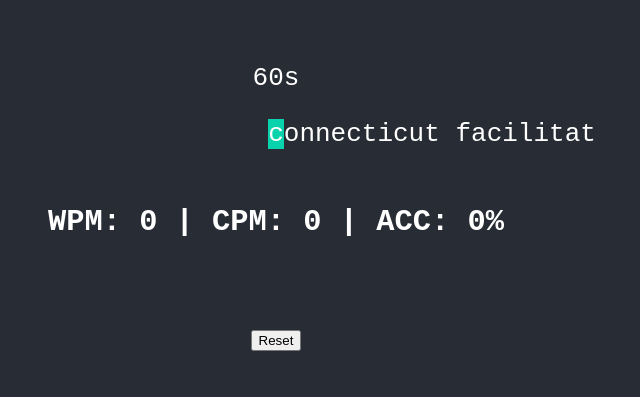
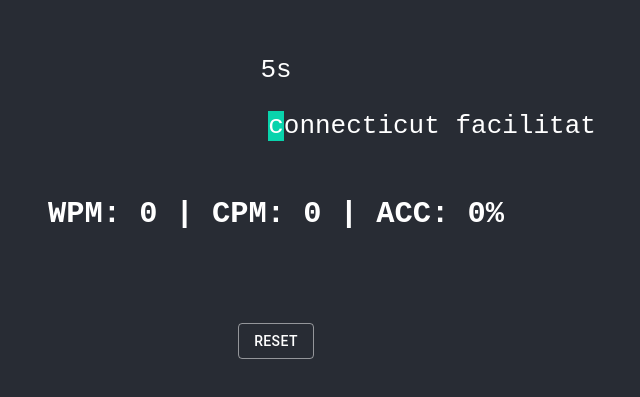
Before and after one commit to jzhr/turbo-typer, a React (Create React App) app: page / in a window 1280 px wide. Shown: the part 193-590 px from the top of the page, without its empty margins (364-1004 px from the left). Built offline with nearby package versions, Linux system fonts and the light colour scheme.

Commit message:
Added MaterialUI buttons

```diff
--- a/package.json
+++ b/package.json
@@ -4,6 +4,7 @@
   "private": true,
   "homepage": "https://jzhr.github.io/turbo-typer",
   "dependencies": {
+    "@material-ui/core": "^4.11.0",
     "@testing-library/jest-dom": "^4.2.4",
     "@testing-library/react": "^9.5.0",
     "@testing-library/user-event": "^7.2.1",
--- a/src/App.js
+++ b/src/App.js
@@ -5,9 +5,23 @@ import useKeyPress from './hooks/useKeyPress';
 import { useState } from 'react';
 import { currentTime } from './utils/time';
 import Modal from './components/Modal';
+import Button from '@material-ui/core/Button';
+import { createMuiTheme } from '@material-ui/core/styles';
+import { ThemeProvider } from '@material-ui/styles';
+
+const theme = createMuiTheme({
+  palette: {
+    primary: {
+      main: '#ffffff',
+    },
+    secondary: {
+      main: '#11cb5f',
+    },
+  },
+});
 
 let initialWords = generate().toLowerCase();
-let timerTime = 60;
+let timerTime = 5;
 
 function App() {
   const [leftPadding, setLeftPadding] = useState(
@@ -149,10 +163,15 @@ function App() {
         <h3>
           WPM: {wpm} | CPM: {cpm} | ACC: {accuracy}%
         </h3>
+
         <h3 className="Typo">{typoChars}</h3>
-        <button onClick={handleReset}>
-          Reset
-        </button>
+
+        <ThemeProvider theme={theme}>
+          <Button variant="outlined" color="primary" onClick={handleReset}>
+            Reset
+          </Button>
+        </ThemeProvider>
+
       </header>
     </div>
   );
--- a/src/components/Modal.jsx
+++ b/src/components/Modal.jsx
@@ -1,10 +1,23 @@
 import React from 'react';
 import './style.css';
+import Button from '@material-ui/core/Button';
+import { createMuiTheme } from '@material-ui/core/styles';
+import { ThemeProvider } from '@material-ui/styles';
 
 class Popup extends React.Component {
 
+  render() {
+    const theme = createMuiTheme({
+      palette: {
+        primary: {
+          main: '#FFFFFF',
+        },
+        secondary: {
+          main: '#11cb5f',
+        },
+      },
+    });
 
-  render() {
     // Creating deep copies of the props
     let wpm = JSON.parse(JSON.stringify(this.props.wpm));
     let cpm = JSON.parse(JSON.stringify(this.props.cpm));
@@ -12,10 +25,12 @@ class Popup extends React.Component {
 
     return (
         <div className='popup'>
-        <div className='popup\_inner'>
-        <h1>Score: {wpm} WPM, {cpm} CPM, {acc}% ACC</h1>
-        <button onClick={this.props.closePopup}>Try Again</button>
-        </div>
+          <div className='popup\_inner'>
+            <h1>Score: {wpm} WPM, {cpm} CPM, {acc}% ACC</h1>
+            <ThemeProvider theme={theme}>
+              <Button variant="contained" color="primary" onClick={this.props.closePopup}>Try Again</Button>
+            </ThemeProvider>
+          </div>
         </div>  );
   }
 }
```
Also changed, not shown: 1 other file (tests, documents, lock files or other folders).
